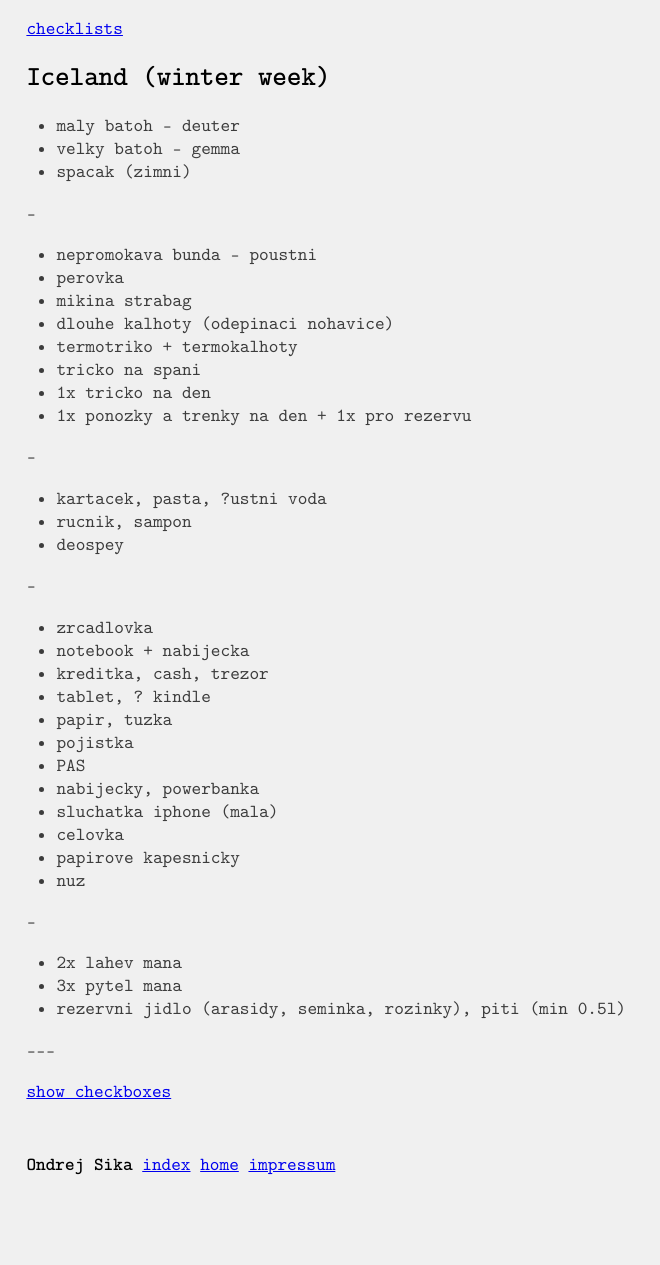
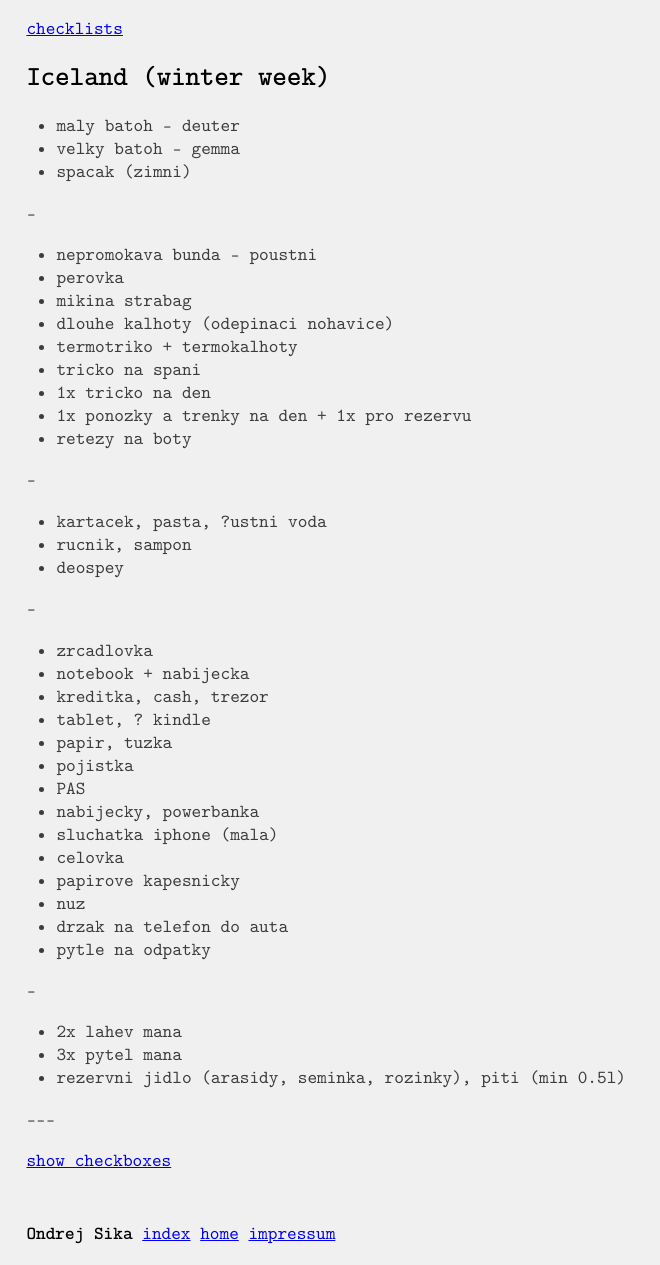
Before and after one commit to ondrejsika/ondrejsika.com, a Jekyll site: the page built from others/checklists/iceland-winter-week.md, in a window 1280 px wide. Shown: the whole page, without its empty margins (0-660 px from the left). Built offline with Jekyll 4.4.1, drawn with Linux system fonts in a browser that asks for light colours; some web fonts are replaced; comment, search, counter and statistics services are not loaded; before the commit the page ends 1196 px from its top, so only the background shows below that.

Commit message:
checklists/iceland - add stuff we missed on our last trip

```diff
--- a/others/checklists/iceland-winter-week.md
+++ b/others/checklists/iceland-winter-week.md
@@ -21,6 +21,7 @@
 - tricko na spani
 - 1x tricko na den
 - 1x ponozky a trenky na den + 1x pro rezervu
+- retezy na boty
 
 --
 
@@ -42,6 +43,8 @@
 - celovka
 - papirove kapesnicky
 - nuz
+- drzak na telefon do auta
+- pytle na odpatky
 
 --
 
```
